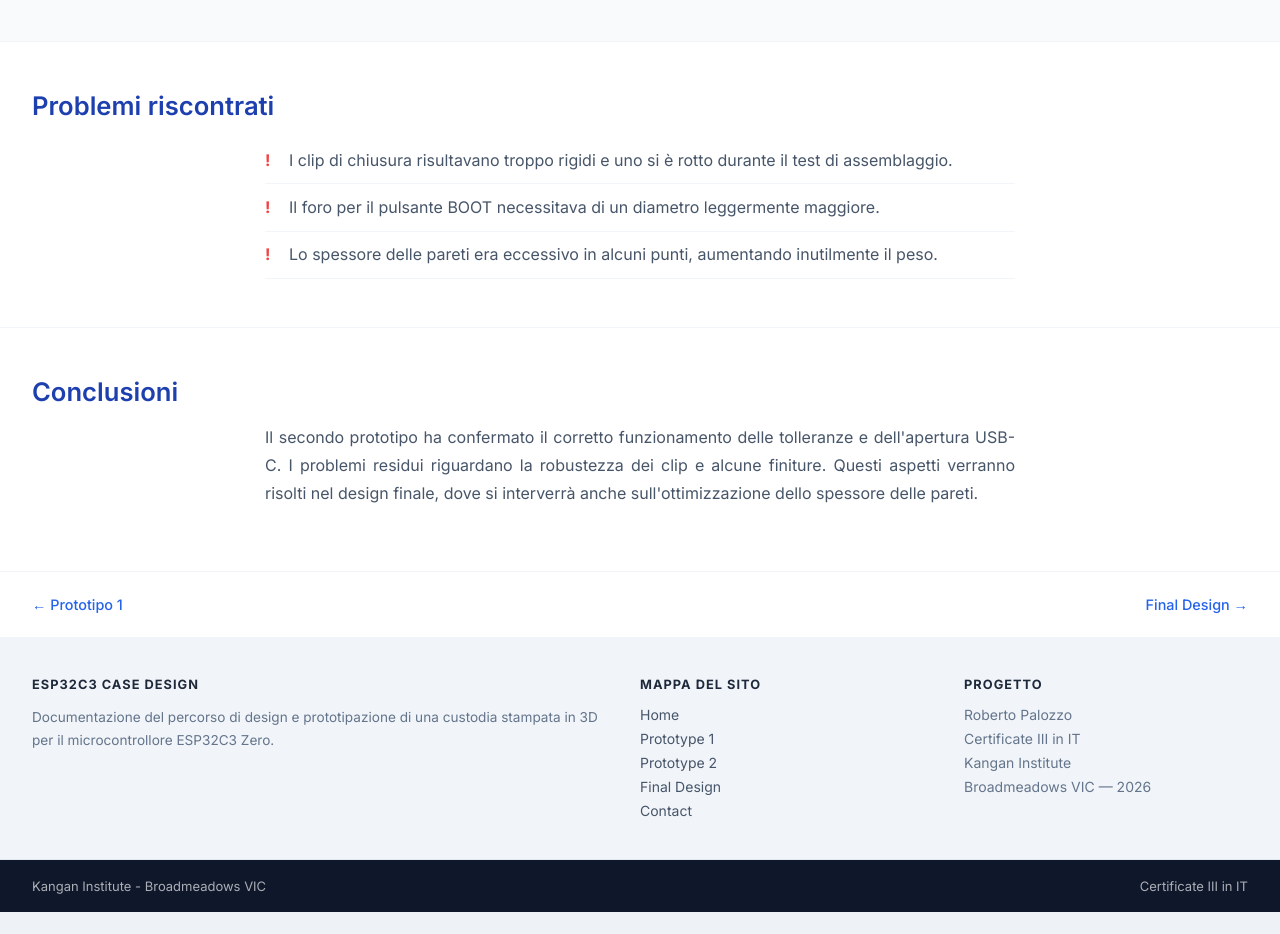
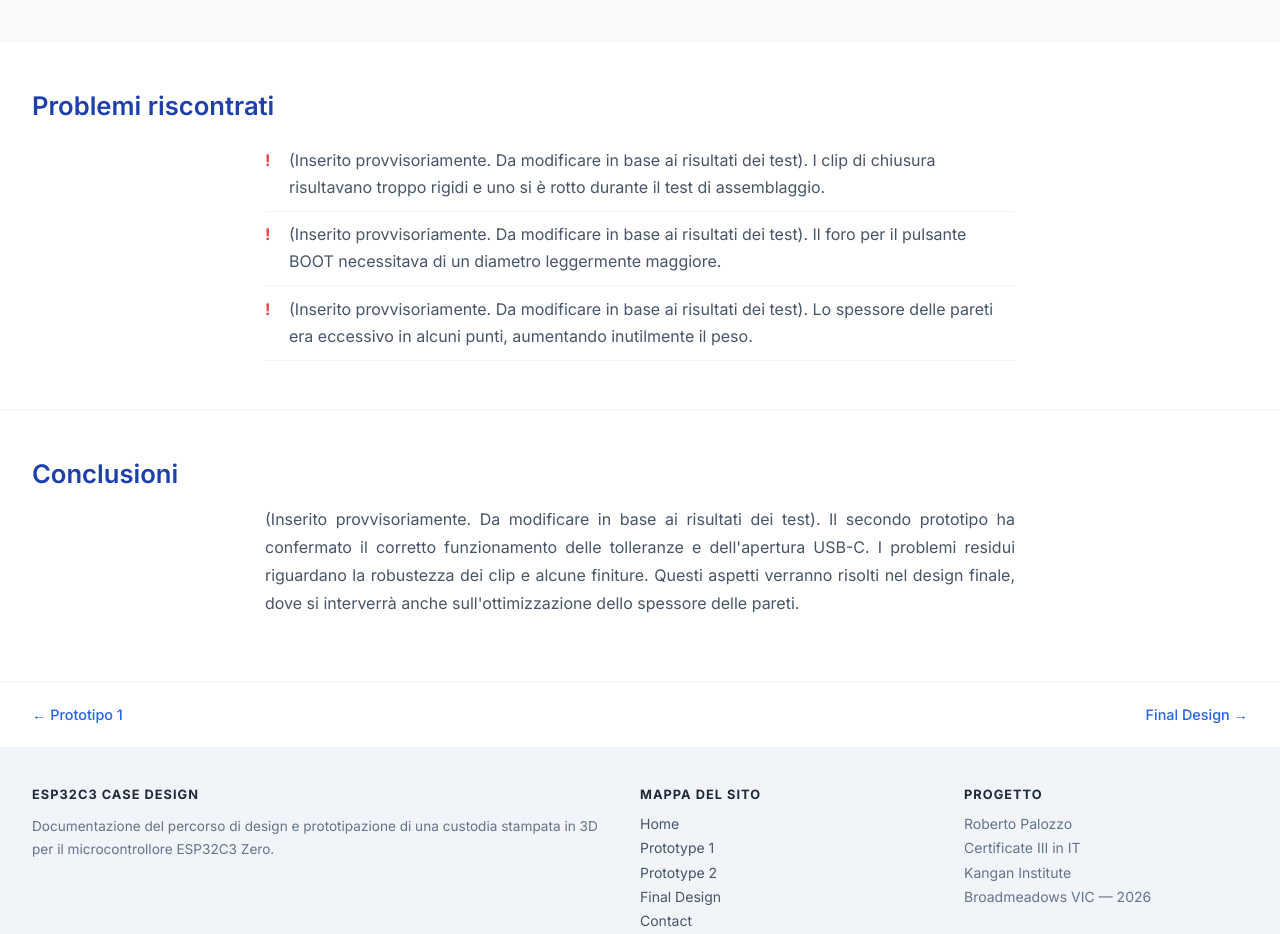
Before and after one commit to RobertoPalozzo/esp32c3-case-design, a plain HTML site: page prototype2.html in a window 1280 px wide. Shown: the part 1800-2734 px from the top of the page. Before the commit the page ends 2712 px from the top, so only its background shows below. Drawn offline with Linux system fonts and the light colour scheme.

Commit message:
Modifica alla descrizione dei problemi e conclusioni del secondo prototipo

```diff
--- a/prototype2.html
+++ b/prototype2.html
@@ -138,9 +138,9 @@
                         <h2>Problemi riscontrati</h2>
 
                         <ul class="issues-list">
-                            <li>I clip di chiusura risultavano troppo rigidi e uno si è rotto durante il test di assemblaggio.</li>
-                            <li>Il foro per il pulsante BOOT necessitava di un diametro leggermente maggiore.</li>
-                            <li>Lo spessore delle pareti era eccessivo in alcuni punti, aumentando inutilmente il peso.</li>
+                            <li>(Inserito provvisoriamente. Da modificare in base ai risultati dei test). I clip di chiusura risultavano troppo rigidi e uno si è rotto durante il test di assemblaggio.</li>
+                            <li>(Inserito provvisoriamente. Da modificare in base ai risultati dei test). Il foro per il pulsante BOOT necessitava di un diametro leggermente maggiore.</li>
+                            <li>(Inserito provvisoriamente. Da modificare in base ai risultati dei test). Lo spessore delle pareti era eccessivo in alcuni punti, aumentando inutilmente il peso.</li>
                         </ul>
 
                     </div>
@@ -152,7 +152,7 @@
 
                         <h2>Conclusioni</h2>
 
-                        <p>Il secondo prototipo ha confermato il corretto funzionamento delle tolleranze e dell'apertura USB-C. I problemi residui riguardano la robustezza dei clip e alcune finiture. Questi aspetti verranno risolti nel design finale, dove si interverrà anche sull'ottimizzazione dello spessore delle pareti.</p>
+                        <p>(Inserito provvisoriamente. Da modificare in base ai risultati dei test). Il secondo prototipo ha confermato il corretto funzionamento delle tolleranze e dell'apertura USB-C. I problemi residui riguardano la robustezza dei clip e alcune finiture. Questi aspetti verranno risolti nel design finale, dove si interverrà anche sull'ottimizzazione dello spessore delle pareti.</p>
 
                     </div>
                 </section>
```
